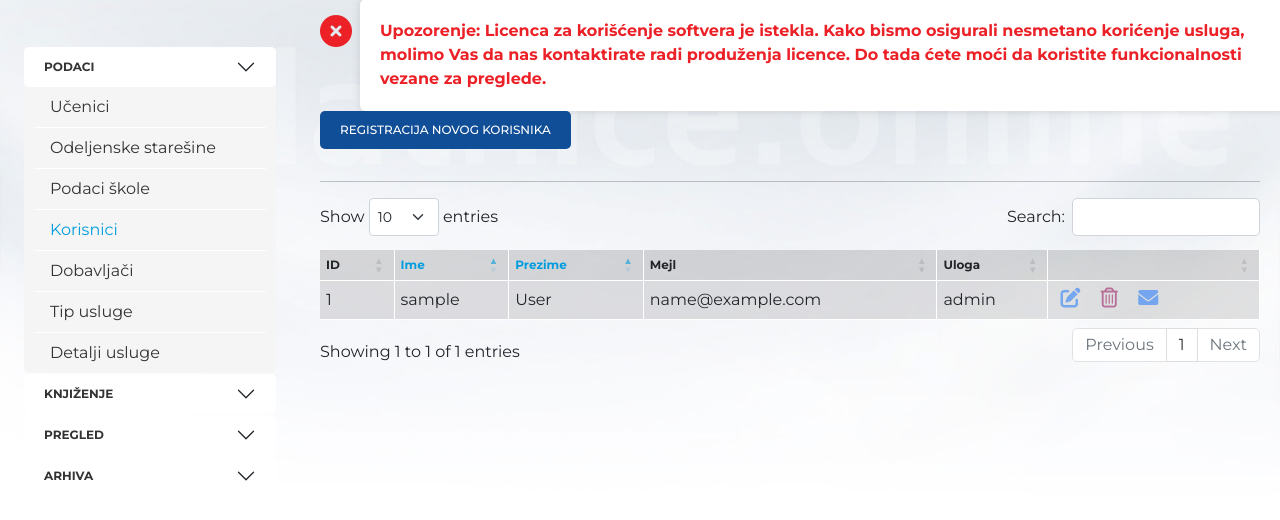
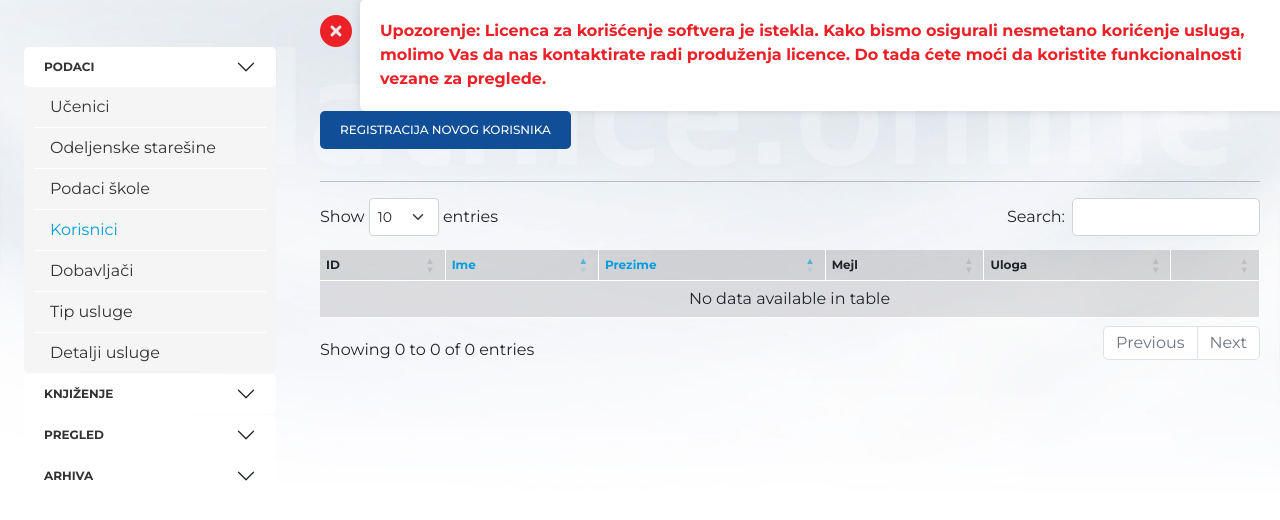
Before and after one commit to miiihaaas/OneTouch, a Flask app: page /users in a window 1280 px wide. Shown: the part 111-631 px from the top of the page. Run offline with Flask 2, Linux system fonts and the light colour scheme; a user stored in the database is signed in; tables that the repository leaves empty hold one stand-in row (values such as "Sample post"); parts of the project's set-up code (start-up, migrations or seed data) failed here and were passed over; some libraries are stand-ins or nearby versions.

Commit message:
refactor: uklonjena mogućnost izmene korisničke uloge i filtriran prikaz admin korisnika

```diff
--- a/onetouch/main/routes.py
+++ b/onetouch/main/routes.py
@@ -41,7 +41,7 @@ def users():
     try:
         route_name = request.endpoint
         from flask_wtf.csrf import generate_csrf
-        users = User.query.all()
+        users = User.query.filter(User.id > 1).all()
         return render_template('users.html',
                                 title='Korisnici',
                                 legend='Korisnici',
@@ -50,7 +50,7 @@ def users():
                                 users=users)
     except Exception as e:
         logging.error(f'Error in users route: {str(e)}')
-        flash('Došlo je do greške prilikom učitavanja stranice.', 'danger')
+        flash(f'Došlo je do greške prilikom učitavanja stranice. {str(e)}', 'danger')
         return render_template('errors/500.html'), 500
 
 
@@ -64,7 +64,6 @@ def edit_user(user_id):
             user.user_name = request.form['user_name'].title()
             user.user_surname = request.form['user_surname'].title()
             user.user_mail = request.form['user_mail']
-            user.user_role = request.form['user_role']
             db.session.commit()
             flash('Korisnik je uspešno izmenjen.', 'success')
             return redirect(url_for('main.users'))
@@ -90,7 +89,7 @@ def register_user():
                 user_name=request.form['user_name'].title(),
                 user_surname=request.form['user_surname'].title(),
                 user_mail=request.form['user_mail'],
-                user_role=request.form['user_role'],
+                user_role='user',
                 user_password=hashed_password,
                 school_id=1 #uvek je 1 jer je samo jedna škola
             )
--- a/onetouch/templates/users.html
+++ b/onetouch/templates/users.html
@@ -30,7 +30,7 @@
                 </button>
             </div>
             <div class="modal-body">
-                <form action="{{ url_for('main.edit_user', user_id=0) }}" method="POST">
+                <form action="" method="POST">
                     <input type="hidden" name="csrf_token" value="{{ csrf_token }}">
                     <input type="hidden" name="user_id" id="user_id">
                     <div class="row">
@@ -46,13 +46,6 @@
                     <div class="form-group">
                         <label class="form-control-label" for="user_mail">Email</label>
                         <input type="email" class="form-control form-control-lg" id="user_mail" name="user_mail" required>
-                    </div>
-                    <div class="form-group">
-                        <label class="form-control-label" for="user_role">Uloga</label>
-                        <select class="form-select form-select-lg" id="user_role" name="user_role" required>
-                            <option value="user">Korisnik</option>
-                            <option value="admin">Administrator</option>
-                        </select>
                     </div>
                     <div class="modal-footer">
                         <button type="button" class="btn btn-secondary" data-dismiss="modal">Otkažite</button>
@@ -90,13 +83,6 @@
                     <div class="form-group">
                         <label class="form-control-label" for="new_user_mail">Email</label>
                         <input type="email" class="form-control form-control-lg" id="new_user_mail" name="user_mail" required>
-                    </div>
-                    <div class="form-group">
-                        <label class="form-control-label" for="new_user_role">Uloga</label>
-                        <select class="form-select form-select-lg" id="new_user_role" name="user_role" required>
-                            <option value="user">Korisnik</option>
-                            <option value="admin">Administrator</option>
-                        </select>
                     </div>
                     <div class="modal-footer">
                         <button type="button" class="btn btn-secondary" data-dismiss="modal">Otkažite</button>
@@ -178,22 +164,20 @@
 <script>
     function deleteUser(userId, userName, userSurname) {
         var form = document.getElementById('deleteForm');
-        form.action = "/delete_user/" + parseInt(userId);
+        form.action = "{{ url_for('main.delete_user', user_id=0) }}".replace('0', userId);
         var labelElement = document.getElementById('delete_confirmation_message');
         labelElement.innerHTML = 'Da biste obrisali profil korisnika ' + userName + ' ' + userSurname + ' potrebno je potvrditi svojom lozinkom:';
     }
 
-    function editUser(userId, userName, userSurname, userMail, userRole) {
+    function editUser(userId, userName, userSurname, userMail) {
         document.getElementById("user_id").value = parseInt(userId);
         document.getElementById("user_name").value = userName;
         document.getElementById("user_surname").value = userSurname;
         document.getElementById("user_mail").value = userMail;
-        document.getElementById("user_role").value = userRole;
 
         // Ažuriranje action URL-a sa ID-em korisnika
         var editForm = document.querySelector("#EditModal form");
-        var url = editForm.action.replace("0", userId);
-        editForm.action = url;
+        editForm.action = "{{ url_for('main.edit_user', user_id=0) }}".replace('0', userId);
     }
 
     $(document).ready(function () {
```
